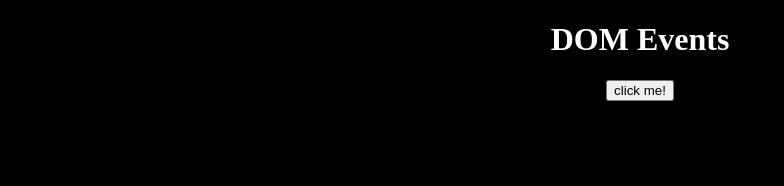
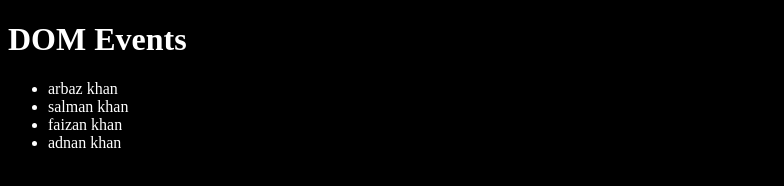
Before and after one commit to arbazkhan97/JAVASCRIPT-TUTORIAL, a plain HTML site: page DOM/events/first.html in a window 1280 px wide. Shown: the whole page, without its empty margins (0-784 px from the left). Drawn offline with Linux system fonts and the light colour scheme.

Commit message:
about events

```diff
--- a/DOM/events/first.html
+++ b/DOM/events/first.html
@@ -5,9 +5,31 @@
     <meta name="viewport" content="width=device-width, initial-scale=1.0">
     <title>events</title>
 </head>
-<body style="background-color: black; color: white; text-align: center; " >
+<body style="background-color: black; color: white;  " >
 
     <h1>DOM Events</h1>
-    <button>click me!</button>
+
+    <ul id="all-list">
+        <li>arbaz khan</li>
+        <li id="salman" >salman khan</li>
+        <li>faizan khan</li>
+        <li>adnan khan</li>
+    </ul>
+
+<script>
+    document.querySelector('#all-list').addEventListener('click', function(e){
+        console.log('ul clicked');
+
+    });
+
+    document.querySelector('#salman').addEventListener('click', function(e){
+        e.stopPropagation();
+
+        console.log('salman  clicked');
+
+    });
+
+</script>
+
 </body>
 </html>
```
